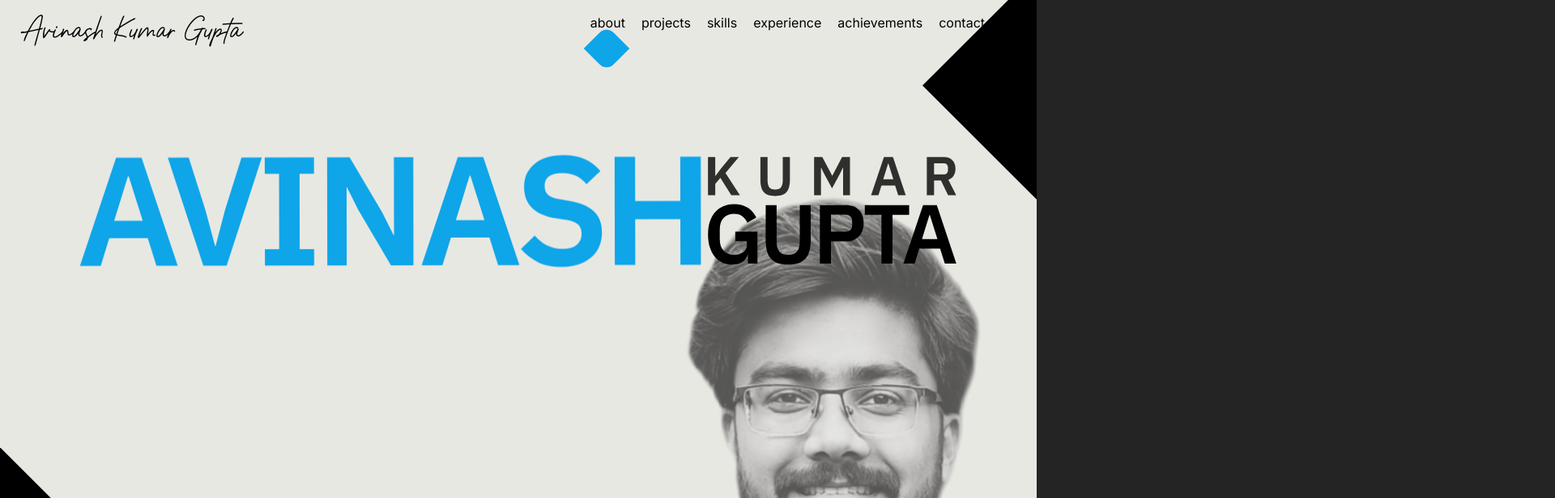
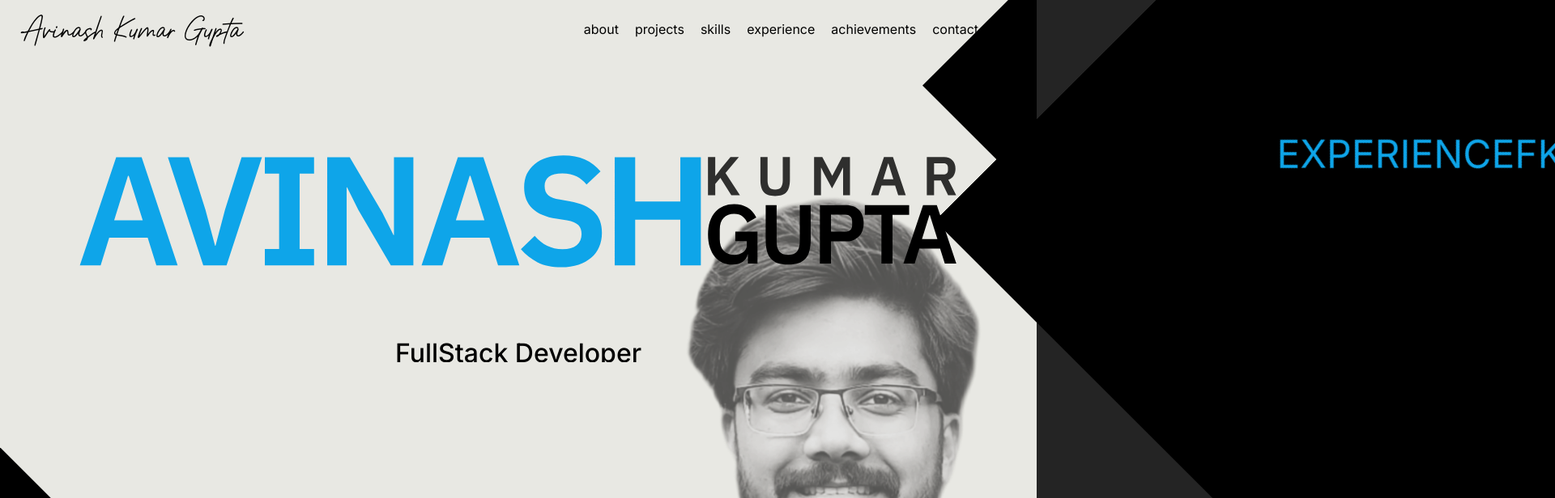
Before and after one commit to avinashkrg90/myPortfolio, a React (Vite) app: page / in a window 1280 px wide. Shown: the top 616 px of the page at 81% size, 1920 px wide, since content can reach past the window. Built offline with nearby package versions, Linux system fonts and the light colour scheme; what tailwindcss-3d would draw is missing.

Commit message:
navbar is more customized

```diff
--- /dev/null
+++ b/src/components/TextRotor.jsx
@@ -0,0 +1,70 @@
+import React, { useEffect, useRef, useState } from "react";
+import gsap from "gsap";
+
+const TextRotor = () => {
+  const texts = [
+    "Frontend Developer",
+    "Backend Developer",
+    "FullStack Developer",
+    "MERN Stack Developer",
+  ];
+  const [currentText, setCurrentText] = useState(0); // Index of the current text
+  const containerRef = useRef(null); // Reference to the container
+
+  useEffect(() => {
+    const interval = setInterval(() => {
+      // Move to the next text
+
+
+      // GSAP animation
+      const tl = gsap.timeline();
+      tl.to(containerRef.current, {
+        y: "0%", // Slide the next text into view
+        duration: 1,
+        ease: "power2.inOut",
+      })
+        .to(containerRef.current, {
+          y: "-100%", // Slide the current text up
+          duration: 0.8,
+          ease: "power2.inOut",
+          delay: 1,
+        })
+        .set(containerRef.current, { y: "100%" }) // Reset to start below the view
+
+
+      const nextText = (currentText + 1) % texts.length;
+      setCurrentText(nextText);
+    }, 2000); // Change text every 3 seconds
+
+    return () => clearInterval(interval); // Cleanup interval on unmount
+  }, [currentText, texts.length]);
+
+  return (
+    <div
+      style={{
+        fontSize: "2rem",
+        fontWeight: "bold",
+        textAlign: "center",
+        margin: "50px 0",
+        height: "2.2rem",
+        overflow: "hidden",
+        position: "relative",
+        color: "black",
+      }}
+    >
+      <div
+        ref={containerRef}
+        style={{
+          position: "absolute",
+          width: "100%",
+          textAlign: "center",
+          transform: "translateY(100%)",
+        }}
+      >
+        {texts[currentText]}
+      </div>
+    </div>
+  );
+};
+
+export default TextRotor;
--- a/src/components/TopNavbar.jsx
+++ b/src/components/TopNavbar.jsx
@@ -1,35 +1,56 @@
-import React, { useEffect, useRef } from 'react'
+import React, { useEffect, useRef, useState } from 'react'
 import gsap from "gsap";
 
 const TopNavbar = () => {
 
-    const divRef = useRef(null);
+    const navBgRef = useRef();
+    const navListRef = useRef();
 
-    useEffect(() => {
-        const el = divRef.current;
+    const handleHoverOnNav = (e) => {
 
-        const onHover = () => gsap.to(el, { width: "10vh", duration: 0.5, ease: "elastic.out(1,0.3)", });
-        const onLeave = () => gsap.to(el, { width: "5vh", duration: 0.5, ease: "elastic.out(1,0.3)", });
+        gsap.to(navBgRef.current, {
+            right: "-35vw", duration: 1, ease: "elastic.out(1,0.6)",
+        }),
 
-        el.addEventListener("mouseenter", onHover);
-        el.addEventListener("mouseleave", onLeave);
+        gsap.to(navListRef.current, {
+            color: "rgb(234, 232, 227)", duration: 0.3, ease: "power4.out",
+        })
+    }
 
-        return () => {
-            el.removeEventListener("mouseenter", onHover);
-            el.removeEventListener("mouseleave", onLeave);
-        };
-    }, []);
+    const handleMouseLeavefromNav = (e) => {
+
+        const rect = navListRef.current.getBoundingClientRect(); // Get the bounding rectangle
+
+        // Check if mouse is within the bounds of the NavList div
+        const isMouseOverNavList = e.clientX >= rect.left && e.clientX <= rect.right && e.clientY >= rect.top && e.clientY <= rect.bottom;
+
+        if (!isMouseOverNavList) {
+            gsap.to(e.target, {
+                right: "-90vw", duration: 1, ease: "elastic.out(1,0.6)",
+            });
+
+            gsap.to(navListRef.current, {
+                color: "black", duration: 0.3, ease: "power4.out",
+            })
+        }
+
+    }
 
     return (
         <div className='absolute top-[2vh] right-[5vw] z-[100]'>
-            <ul className='text-black flex gap-5'>
-                <li  className='cursor-pointer relative'>about<div ref={divRef} className='absolute bg-sky-500 w-10 aspect-square rounded-tl-xl rounded-br-xl rotate-45'></div></li>
+            <div ref={navBgRef} onMouseLeave={handleMouseLeavefromNav} className='bg-black absolute rotate-45 w-[80vw] h-[120vh] -top-[25vh] -right-[90vw] z-[0]'>
+                <div className='text-sky-500 text-5xl uppercase absolute top-0 z-[105] -rotate-45'>experiencefkldsnflkjasdklfnklsadfnlasdnfklsadnflknfkl</div>
+            </div>
+
+            <ul ref={navListRef} onMouseEnter={handleHoverOnNav} className='text-black flex gap-5 z-[104] absolute right-0 p-2'>
+                <li className='cursor-pointer'>about</li>
                 <li className='cursor-pointer'>projects</li>
                 <li className='cursor-pointer'>skills</li>
                 <li className='cursor-pointer'>experience</li>
                 <li className='cursor-pointer'>achievements</li>
                 <li className='cursor-pointer'>contact</li>
             </ul>
+
         </div>
     )
 }
--- a/src/pages/HeroPage.jsx
+++ b/src/pages/HeroPage.jsx
@@ -4,6 +4,7 @@ import gsap from 'gsap';
 import { useGSAP } from '@gsap/react';
 import HeroImage from '../components/HeroImage';
 import TopNavbar from '../components/TopNavbar';
+import TextRotor from '../components/TextRotor';
 
 gsap.registerPlugin(useGSAP);
 
@@ -78,6 +79,7 @@ const HeroPage = () => {
       </div>
 
       <TopNavbar />
+      <TextRotor />
 
       <HeroImage />
 
```
